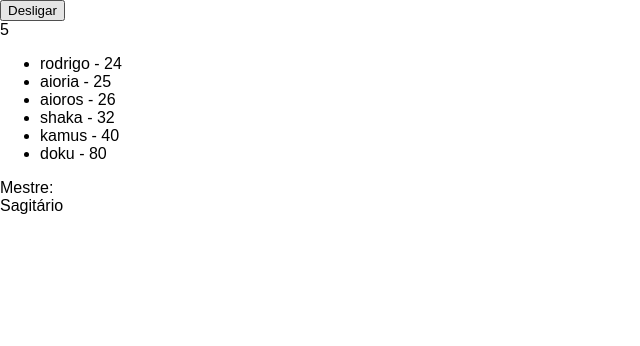
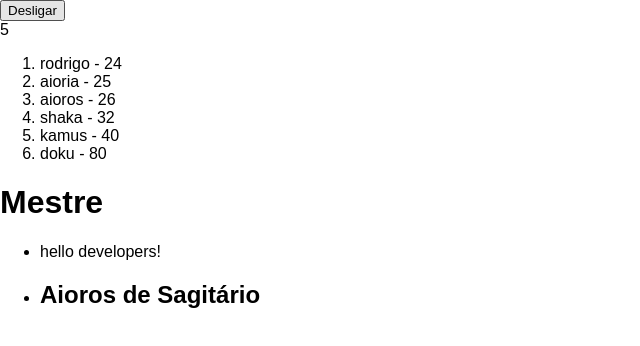
Before and after one commit to RodrigoMachado9/React-Js-Components, a React (Create React App) app: page / in a window 1280 px wide. Shown: the top 346 px of the page, without its empty margins (0-640 px from the left). Built offline with nearby package versions, Linux system fonts and the light colour scheme.

Commit message:
criando uma lista de elementos filhos com o metodo map

```diff
--- a/src/App.js
+++ b/src/App.js
@@ -39,7 +39,8 @@ class App extends Component {
           <MyButton/>
           <PeopleList/>
           <ClickList>
-              <div>Sagitário</div>
+              <div>hello developers!</div>
+              <h2>Aioros de Sagitário</h2>
           </ClickList>
           {/*<MeuComponente {...dados}/>*/}
           {/*<Time/>*/}
--- a/src/components/ClickList.js
+++ b/src/components/ClickList.js
@@ -7,11 +7,16 @@ class ClickList extends Component{
     render() {
         return (
             <div>
-                Mestre: {this.props.children}
-            </div>
-        );
+                <h1>Mestre</h1>
+                <ul>
+                    {this.props.children.map(item=>{
+                        return <li>
+                            {item}
+                        </li>
+                    })}
+
+                </ul>
+            </div>);
     }
-
 }
-
 export default ClickList;
--- a/src/components/PeopleList.js
+++ b/src/components/PeopleList.js
@@ -41,13 +41,13 @@ class PeopleList extends Component{
 
         return(
             // utilizando a função => map / array function para 'substituir' o comando for;
-            <ul>
+            <ol>
                 {/*{list}*/}
                 {
                     myList.map(person => <li onClick={this.sayMyName.bind(this, person)} key={person.id}> {person.name} - {person.age} </li>)
 
                 }
-            </ul>
+            </ol>
         );
     }
 
```
